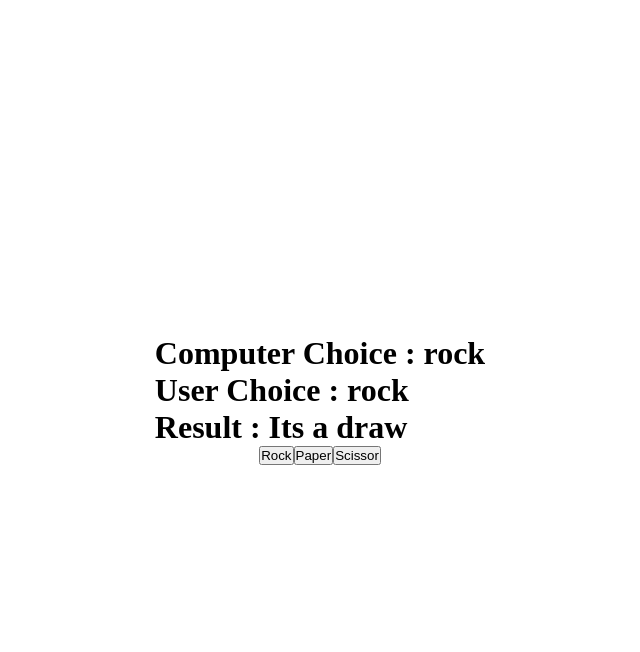
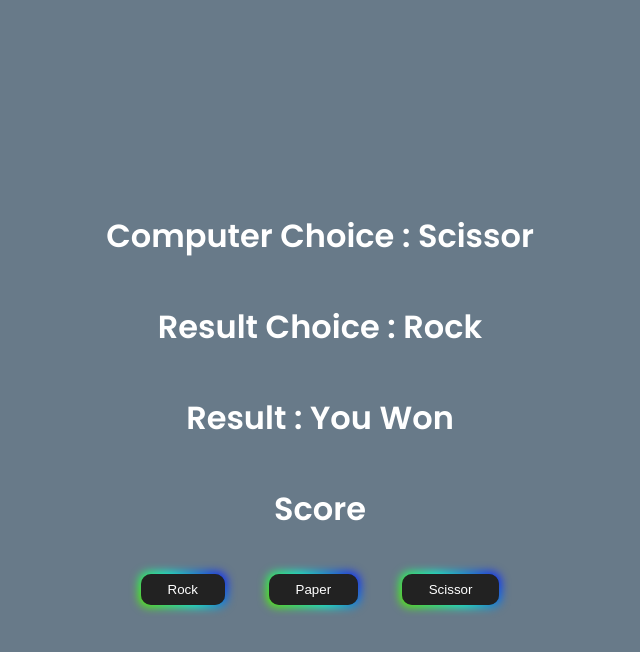
Before and after one commit to shivendrakc/JS-projects, a plain HTML site: page RPS/Index.html in a window 1280 px wide. Both pictures are taken after a click on the button "Rock". Shown: the whole page, without its empty margins (320-960 px from the left). Drawn offline with Linux system fonts and the light colour scheme.

Commit message:
Made SOme Changes

```diff
--- /dev/null
+++ b/Memory/Index.css
@@ -0,0 +1,9 @@
+*{
+    padding: 0px;
+}
+#grid{
+    width: 400px;
+    height: 300px;
+    display: flex;
+    flex-wrap: wrap;
+}
--- a/RPS/Index.css
+++ b/RPS/Index.css
@@ -1,16 +1,81 @@
-*{
-    margin: 0px;
-    padding: 0px;
-    box-sizing: border-box;
-}
+@import url('https://fonts.googleapis.com/css2?family=Poppins:ital,wght@0,300;0,400;0,600;1,300;1,400;1,500&display=swap');
+
 body{
     display: flex;
     align-items: center;
     justify-content: center;
     height: 100vh;
     flex-direction: column;
+    font-family: 'Poppins', sans-serif;
+    background-color: rgb(104, 122, 137);
+    color: #fff;
 }
-.btn-container{
-    display: flex;
-    justify-content: space-around;
+
+
+.button-85 {
+    margin: 20px;
+  padding: 0.6em 2em;
+  border: none;
+  outline: none;
+  color: rgb(255, 255, 255);
+  background: #111;
+  cursor: pointer;
+  position: relative;
+  z-index: 0;
+  border-radius: 10px;
+  user-select: none;
+  -webkit-user-select: none;
+  touch-action: manipulation;
 }
+
+.button-85:before {
+  content: "";
+  background: linear-gradient(
+    45deg,
+    #ff0000,
+    #ff7300,
+    #fffb00,
+    #48ff00,
+    #00ffd5,
+    #002bff,
+    #7a00ff,
+    #ff00c8,
+    #ff0000
+  );
+  position: absolute;
+  top: -2px;
+  left: -2px;
+  background-size: 400%;
+  z-index: -1;
+  filter: blur(5px);
+  -webkit-filter: blur(5px);
+  width: calc(100% + 4px);
+  height: calc(100% + 4px);
+  animation: glowing-button-85 20s linear infinite;
+  transition: opacity 0.3s ease-in-out;
+  border-radius: 10px;
+}
+
+@keyframes glowing-button-85 {
+  0% {
+    background-position: 0 0;
+  }
+  50% {
+    background-position: 400% 0;
+  }
+  100% {
+    background-position: 0 0;
+  }
+}
+
+.button-85:after {
+  z-index: -1;
+  content: "";
+  position: absolute;
+  width: 100%;
+  height: 100%;
+  background: #222;
+  left: 0;
+  top: 0;
+  border-radius: 10px;
+}
--- a/RPS/Index.html
+++ b/RPS/Index.html
@@ -5,20 +5,20 @@
     <meta http-equiv="X-UA-Compatible" content="IE=edge">
     <meta name="viewport" content="width=device-width, initial-scale=1.0">
     <link rel="stylesheet" href="Index.css">
-    <title>Document</title>
+    <title>RPS</title>
 </head>
 <body>
-    <div class="container">
-            <h1>Computer Choice : <span id="computer_choice"></span></h1>
-            <h1>User Choice : <span id="user_choice"></span></h1>
-            <h1>Result : <span id="result"></span></h1>
+    <h1>Computer Choice : <span id="compChoice"></span></h1>
+    <h1>Result Choice : <span id="userChoice"></span></h1>
+    <h1>Result : <span id="Result"></span></h1>
+
+    <h1>Score</h1>
+
+    <div class="btns">
+        <button class="button-85" id="Rock">Rock</button>
+        <button class="button-85" id="Paper">Paper</button>
+        <button class="button-85" id="Scissor">Scissor</button>
     </div>
-
-    <div class="btn-container">
-        <button id="rock">Rock</button>
-        <button id="paper">Paper</button>
-        <button id="Scissor">Scissor</button>
-    </div>
-    <script src="Index.js"></script>
+    <script src="Index.js "></script>
 </body>
 </html>
--- a/RPS/Index.js
+++ b/RPS/Index.js
@@ -1,38 +1,30 @@
-let computerChoiceDisplay = document.getElementById("computer_choice");
-let userChoiceDisplay = document.getElementById("user_choice");
-let resultDisplay = document.getElementById("result");
-let buttons = document.querySelectorAll("button");
-let userChoice;
-let computerChoice;
-let result;
+const compChoice = document.getElementById('compChoice');
+const userChoice = document.getElementById('userChoice');
+const result = document.getElementById('Result');
+const PossibleChoices = document.querySelectorAll('button');
 
-buttons.forEach(display => display.addEventListener("click", (e)=>{
-    userChoice = e.target.id;
-    userChoiceDisplay.innerHTML = userChoice;
-    generateComputerChoice();
-    generateResult();
+PossibleChoices.forEach(btns => btns.addEventListener('click', (e)=>{
+    let userPick = e.target.id;
+    let random = Math.floor(Math.random() * 3);
+    let choices = ['Rock', 'Paper', 'Scissor'];
+    compChoice.innerHTML = choices[random];
+    userChoice.innerHTML = userPick;
+
+    resulDisplay(userPick, random, choices);
 }))
 
-function generateComputerChoice(){
-    const random_number = Math.floor(Math.random() * 3 + 1);
-
-    if (random_number === 1) {
-        computerChoice = 'rock';
-    }else if(random_number === 2){
-        computerChoice = 'paper'
-    }else{
-        computerChoice = 'scissor';
-    }
-    computerChoiceDisplay.innerHTML = computerChoice;
+function resulDisplay(userPick, random, choices){
+    if( userPick == 'Rock' && choices[random] == 'Scissor' ||
+        userPick == 'Paper' && choices[random] == 'Rock' ||
+        userPick == 'Scissor' && choices[random] == 'Paper'){
+            result.innerHTML = "You Won";
+        }else if(
+        userPick == 'Rock' && choices[random] == 'Paper' ||
+        userPick == 'Paper' && choices[random] == 'Scissor' ||
+        userPick == 'Scissor' && choices[random] == 'Rock'
+        ){
+            result.innerHTML = "You Lost";
+        }else{
+            result.innerHTML = "Its a tie";
+        }
 }
-function generateResult(){
-    if(userChoice === computerChoice){
-        result = 'Its a draw';
-    }else if(userChoice == 'rock' && computerChoice == 'scissor' || userChoice == 'paper' && computerChoice == 'rock'
-             || userChoice == 'scissor' && computerChoice == 'paper'){
-        result = "You win";
-    }else{
-        result = "You lose";
-    }
-    resultDisplay.innerHTML = result;
-}
```
Also changed, not shown: Memory/Index.html (added, +18 -0 lines), Memory/Index.js (added, +88 -0 lines), Memory/prac.js (added, +75 -0 lines), Memory/Images/blank.png (added), Memory/Images/cheeseburger.png (added), Memory/Images/fries.png (added), Memory/Images/hotdog.png (added), Memory/Images/ice-cream.png (added), Memory/Images/milkshake.png (added), Memory/Images/pizza.png (added), Memory/Images/white.png (added).
